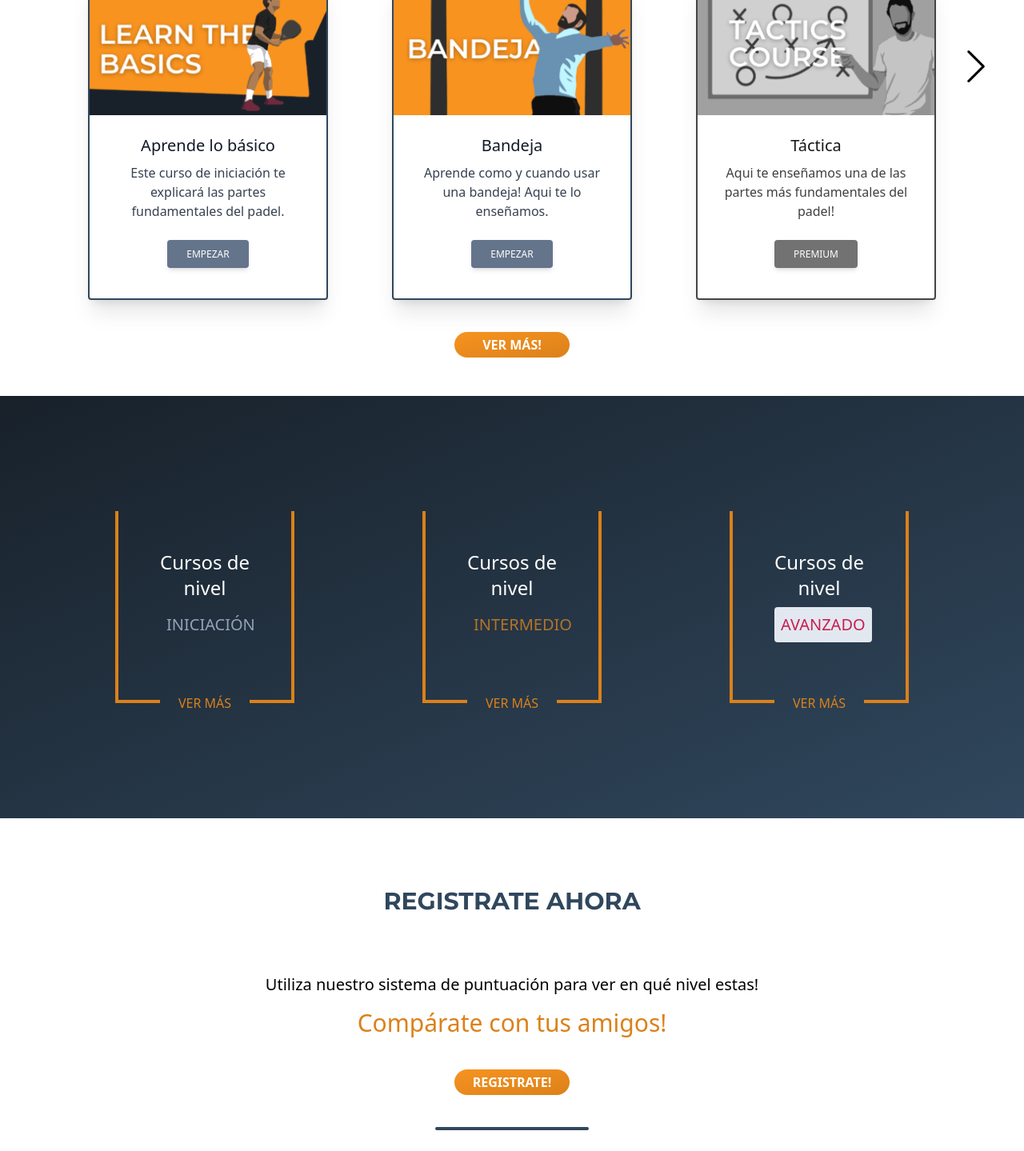
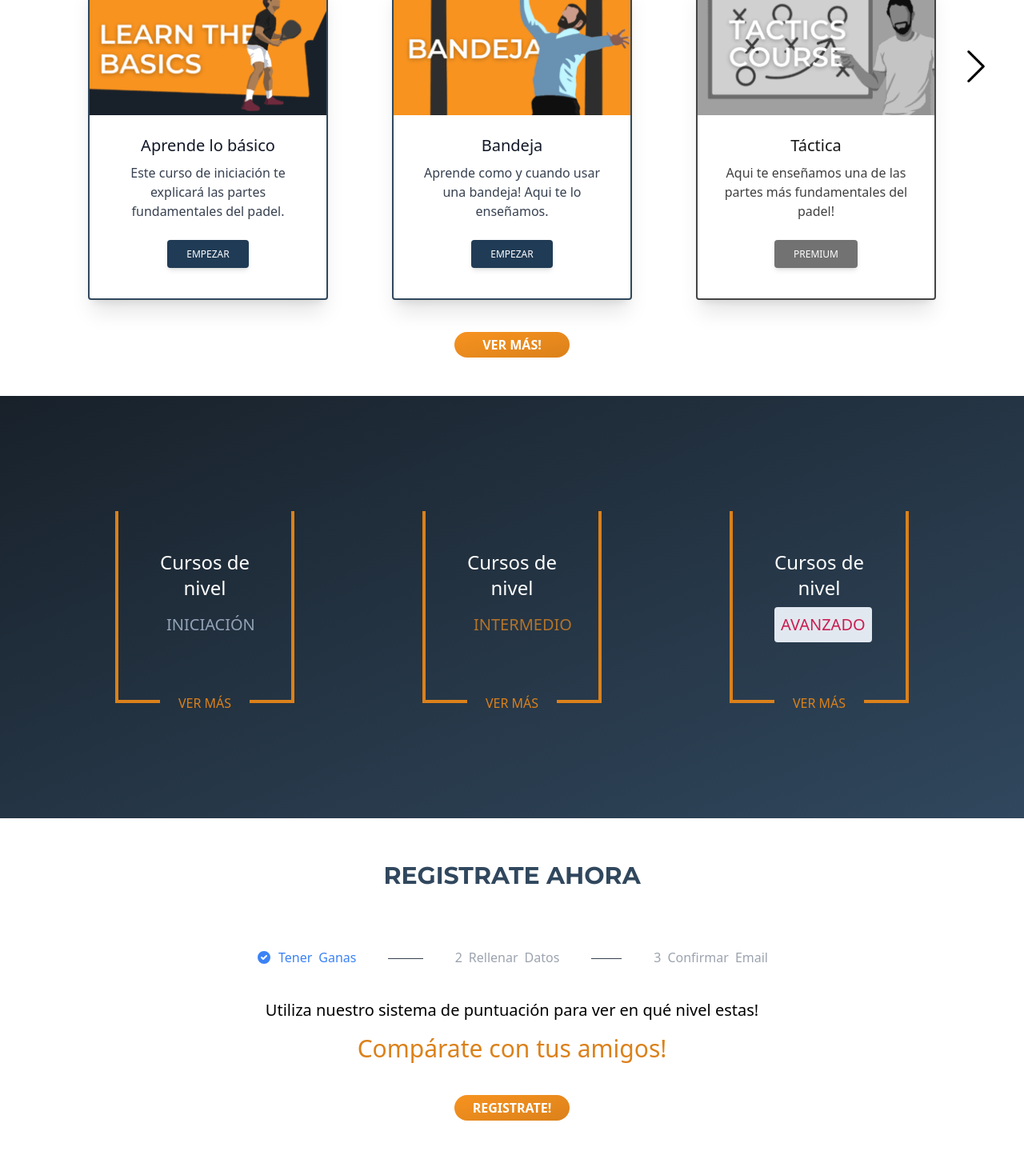
Before and after one commit to MateuSanta/PadelClass, a Vue app in the folder vue-project/: page / in a window 1280 px wide. Shown: the part 1329-2768 px from the top of the page at 80% size. Built offline with nearby package versions, Linux system fonts and the light colour scheme.

Commit message:
Mod: Registrarse

```diff
--- a/vue-project/src/components/Card.vue
+++ b/vue-project/src/components/Card.vue
@@ -35,7 +35,7 @@ export default {
                             Este curso de iniciación te explicará las partes fundamentales del padel.
                         </p>
                         <button type="button"
-                            class=" inline-block px-6 py-2.5 bg-slate-500 text-white font-medium text-xs leading-tight uppercase rounded shadow-md hover:bg-blue-700 hover:shadow-lg focus:bg-blue-700 focus:shadow-lg focus:outline-none focus:ring-0 active:bg-blue-800 active:shadow-lg transition duration-150 ease-in-out">EMPEZAR</button>
+                            class=" inline-block px-6 py-2.5 bg-[#203b55] text-white font-medium text-xs leading-tight uppercase rounded shadow-md hover:bg-blue-700 hover:shadow-lg focus:bg-blue-700 focus:shadow-lg focus:outline-none focus:ring-0 active:bg-blue-800 active:shadow-lg transition duration-150 ease-in-out">EMPEZAR</button>
                     </div>
                 </div>
             </div>
@@ -51,7 +51,7 @@ export default {
                             Aprende como y cuando usar una bandeja! Aqui te lo enseñamos.
                         </p>
                         <button type="button"
-                            class=" inline-block px-6 py-2.5 bg-slate-500 text-white font-medium text-xs leading-tight uppercase rounded shadow-md hover:bg-blue-700 hover:shadow-lg focus:bg-blue-700 focus:shadow-lg focus:outline-none focus:ring-0 active:bg-blue-800 active:shadow-lg transition duration-150 ease-in-out">EMPEZAR</button>
+                            class=" inline-block px-6 py-2.5 bg-[#203b55] text-white font-medium text-xs leading-tight uppercase rounded shadow-md hover:bg-blue-700 hover:shadow-lg focus:bg-blue-700 focus:shadow-lg focus:outline-none focus:ring-0 active:bg-blue-800 active:shadow-lg transition duration-150 ease-in-out">EMPEZAR</button>
                     </div>
                 </div>
             </div>
@@ -86,7 +86,7 @@ export default {
                             Este curso de iniciación te explicará las partes fundamentales del padel.
                         </p>
                         <button type="button"
-                            class=" inline-block px-6 py-2.5 bg-slate-500 text-white font-medium text-xs leading-tight uppercase rounded shadow-md hover:bg-blue-700 hover:shadow-lg focus:bg-blue-700 focus:shadow-lg focus:outline-none focus:ring-0 active:bg-blue-800 active:shadow-lg transition duration-150 ease-in-out">EMPEZAR</button>
+                            class=" inline-block px-6 py-2.5 bg-[#203b55] text-white font-medium text-xs leading-tight uppercase rounded shadow-md hover:bg-blue-700 hover:shadow-lg focus:bg-blue-700 focus:shadow-lg focus:outline-none focus:ring-0 active:bg-blue-800 active:shadow-lg transition duration-150 ease-in-out">EMPEZAR</button>
                     </div>
                 </div>
             </div>
@@ -102,7 +102,7 @@ export default {
                             Aprende como y cuando usar una bandeja! Aqui te lo enseñamos.
                         </p>
                         <button type="button"
-                            class=" inline-block px-6 py-2.5 bg-slate-500 text-white font-medium text-xs leading-tight uppercase rounded shadow-md hover:bg-blue-700 hover:shadow-lg focus:bg-blue-700 focus:shadow-lg focus:outline-none focus:ring-0 active:bg-blue-800 active:shadow-lg transition duration-150 ease-in-out">EMPEZAR</button>
+                            class=" inline-block px-6 py-2.5 bg-[#203b55] text-white font-medium text-xs leading-tight uppercase rounded shadow-md hover:bg-blue-700 hover:shadow-lg focus:bg-blue-700 focus:shadow-lg focus:outline-none focus:ring-0 active:bg-blue-800 active:shadow-lg transition duration-150 ease-in-out">EMPEZAR</button>
                     </div>
                 </div>
             </div>
--- a/vue-project/src/components/HomeRegister.vue
+++ b/vue-project/src/components/HomeRegister.vue
@@ -1,15 +1,51 @@
 <template>
     <div class="flex flex-col  place-items-center  h-[50rem] w-full place-content-center ">
         <h1 class=" h-7 mb-20 font-[Montserrat] font-light text-3xl text-[#30475D]">REGISTRATE AHORA</h1>
+        <!-- PASOS PARA REGISTRARSE-->
+
+        <ol
+            class=" hidden xl:flex items-center w-full px-[20rem] pb-10 text-sm font-medium text-center text-gray-400 sm:text-base">
+            <li
+                class="flex md:w-full items-center text-blue-500 sm:after:content-[''] after:w-full after:h-1 after:border-b after:border-1 after:hidden sm:after:inline-block after:mx-6 xl:after:mx-10 after:border-gray-700">
+                <span
+                    class="flex items-center after:content-['/'] sm:after:hidden after:mx-2 after:font-light after:text-gray-500">
+                    <svg aria-hidden="true" class="w-4 h-4 mr-2 sm:w-5 sm:h-5" fill="currentColor" viewBox="0 0 20 20"
+                        xmlns="http://www.w3.org/2000/svg">
+                        <path fill-rule="evenodd"
+                            d="M10 18a8 8 0 100-16 8 8 0 000 16zm3.707-9.293a1 1 0 00-1.414-1.414L9 10.586 7.707 9.293a1 1 0 00-1.414 1.414l2 2a1 1 0 001.414 0l4-4z"
+                            clip-rule="evenodd"></path>
+                    </svg>
+                    Tener<span class="hidden sm:inline-flex sm:ml-2">Ganas</span>
+                </span>
+            </li>
+            <li
+                class="flex md:w-full items-center after:content-[''] after:w-full after:h-1 after:border-b after:border-1 after:hidden sm:after:inline-block after:mx-6 xl:after:mx-10 after:border-gray-700">
+                <span
+                    class="flex items-center after:content-['/'] sm:after:hidden after:mx-2 after:font-light after:text-gray-500">
+                    <span class="mr-2">2</span>
+                    Rellenar<span class="hidden sm:inline-flex sm:ml-2">Datos</span>
+                </span>
+            </li>
+            <li class="flex items-center">
+                <span class="mr-2">3</span>
+                Confirmar <span class="hidden sm:inline-flex sm:ml-2"> Email</span>
+            </li>
+        </ol>
+
+
+        <!-- FIN PASOS PARA REGISTRARSE-->
         <p class=" mx-4 text-center text-xl"> Utiliza nuestro sistema de puntuación para ver en qué nivel estas!</p>
         <p class="mt-4 text-3xl text-[#db811a]"> Compárate con tus amigos!</p>
-        <button class=" flex place-content-center h-8 w-36 pt-1 mt-10  text-center text-white font-black z-0 rounded-2xl  bg-[#db811a] bg-gradient-to-br from-[#F79320]  ">
+        <button
+            class=" flex place-content-center h-8 w-36 pt-1 mt-10  text-center text-white font-black z-0 rounded-2xl  bg-[#db811a] bg-gradient-to-br from-[#F79320]  ">
             REGISTRATE!
         </button>
         <hr class="w-48 h-1  my-10  border-0 rounded md:my-22 bg-[#30475D]">
         <p class="pb-2 text-center">Aseguramos una mejora del
-            <span class="text-xl text-[#db811a]"> NIVEL</span> significativa gracias a nuestros cursos! </p>
-        <p class=" text-center pb-10">En caso contrario te <span class="text-xl text-[#db811a] font-black">DEVOLVEMOS TU DINERO</span> </p>
+            <span class="text-xl text-[#db811a]"> NIVEL</span> significativa gracias a nuestros cursos!
+        </p>
+        <p class=" text-center pb-10">En caso contrario te <span class="text-xl text-[#db811a] font-black">DEVOLVEMOS TU
+                DINERO</span> </p>
 
         <div class=" mb-1 text-lg font-medium "></div>
         <div class=" w-[20rem] xl:w-[40rem] h-3 xl:h-4 mb-4 bg-gray-500 rounded-full">
```
Lines whose indentation alone changed are shown as unchanged.
